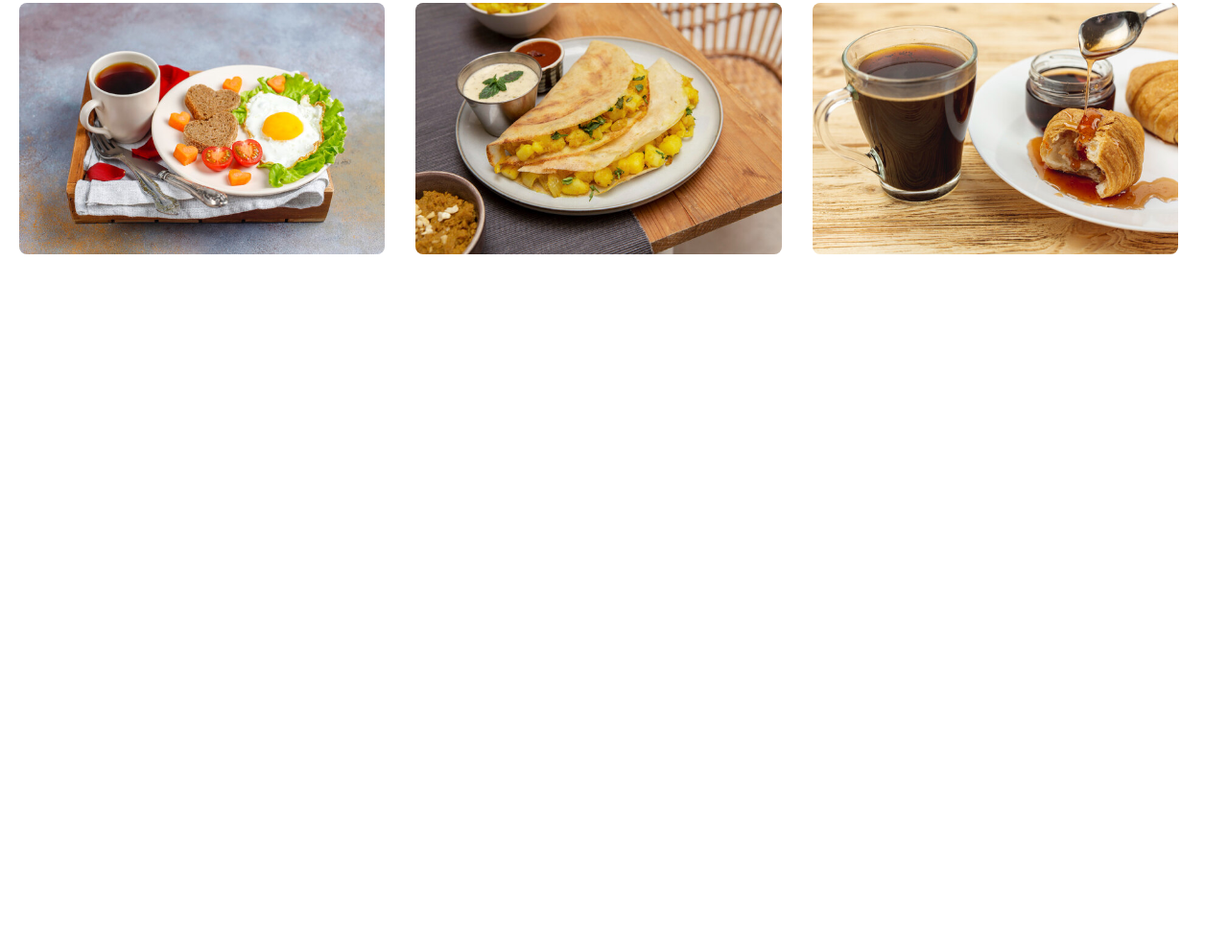
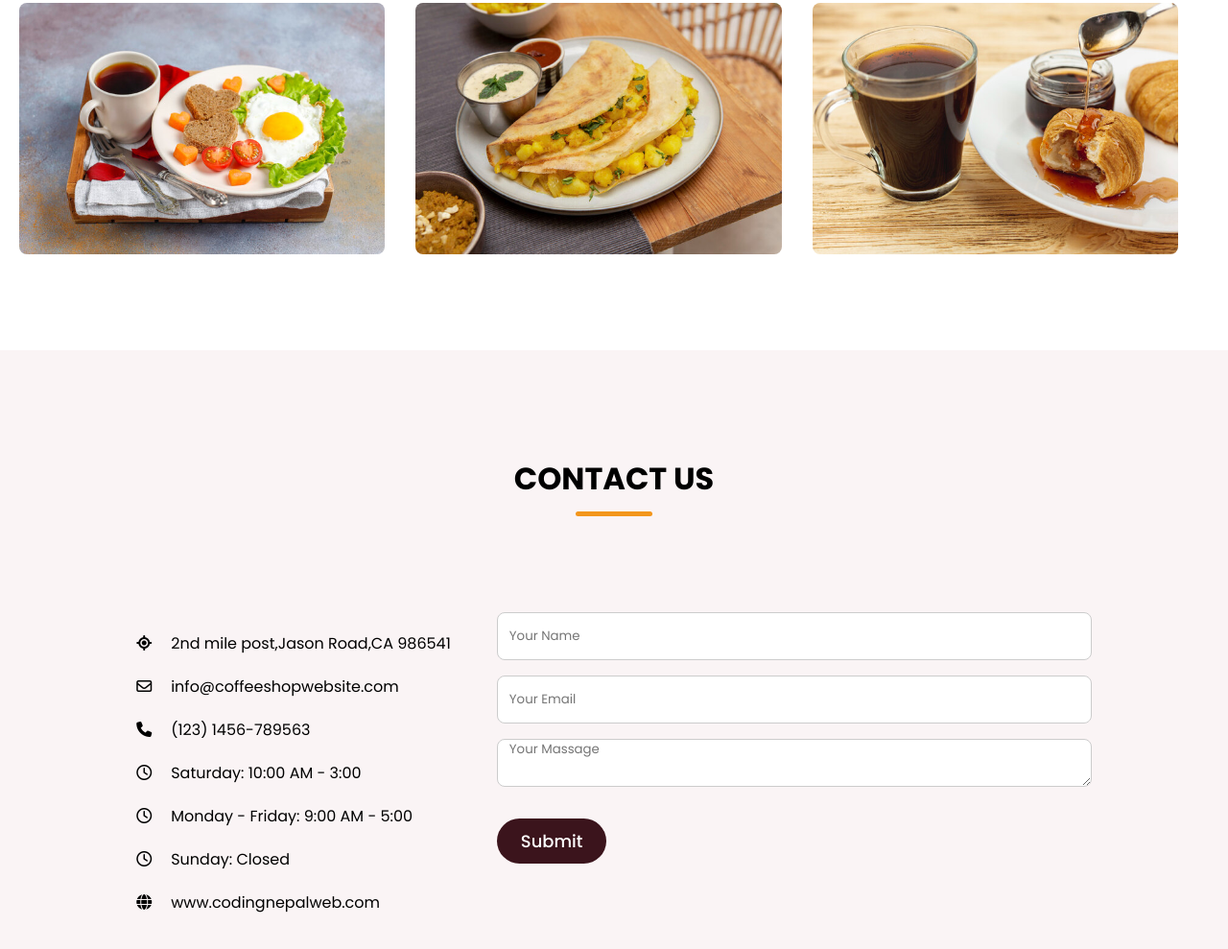
Before and after one commit to dwathsala/Coffee-Website, a plain HTML site: page index.html in a window 1280 px wide. Shown: the part 4215-5204 px from the top of the page at 96% size. Before the commit the page ends 4580 px from the top, so only its background shows below. Drawn offline with nearby package versions, Linux system fonts and the light colour scheme; a web font is replaced by a local one.

Commit message:
update contact section

```diff
--- a/index.html
+++ b/index.html
@@ -221,6 +221,57 @@
                 </ul>
             </div>
         </section>
+
+        <!--Contact section-->
+        <section class="contact-section">
+            <h2 class="section-title">Contact Us</h2>
+            <div class="section-content">
+                <ul class="contact-info-list">
+
+                    <li class="contact-info">
+                        <i class="fa-solid fa-location-crosshairs"></i>
+                        <p>2nd mile post,Jason Road,CA 986541</p>
+                    </li>
+
+                    <li class="contact-info">
+                        <i class="fa-regular fa-envelope"></i>
+                        <p>info@coffeeshopwebsite.com</p>
+                    </li>
+
+                    <li class="contact-info">
+                        <i class="fa-solid fa-phone"></i>
+                        <p>(123) 1456-789563</p>
+                    </li>
+
+                    <li class="contact-info">
+                        <i class="fa-regular fa-clock"></i>
+                        <p>Saturday: 10:00 AM - 3:00</p>
+                    </li>
+
+                    <li class="contact-info">
+                        <i class="fa-regular fa-clock"></i>
+                        <p>Monday - Friday: 9:00 AM - 5:00</p>
+                    </li>
+
+                    <li class="contact-info">
+                        <i class="fa-regular fa-clock"></i>
+                        <p>Sunday: Closed</p>
+                    </li>
+
+                    <li class="contact-info">
+                        <i class="fa-solid fa-globe"></i>
+                        <p>www.codingnepalweb.com</p>
+                    </li>
+                </ul>
+
+                <form action="#" class="contact-form">
+                    <input type="text" placeholder="Your Name" class="form-input" required>
+                    <input type="email" placeholder="Your Email" class="form-input" required>
+                    <textarea placeholder="Your Massage" class="form-input" required></textarea>
+                    <button class="submit-button">Submit</button>
+                </form>
+            </div>
+        </section>
     </main>
 
     <!--linking swipper script-->
--- a/style.css
+++ b/style.css
@@ -360,6 +360,74 @@ header .navbar{
     transform: scale(1.3);
 }
 
+/*Contact Us section*/
+.contact-section{
+    padding: 50px 0 100px;
+    background-color: var(--light-pink-color);
+}
+
+.contact-section .section-content{
+    display: flex;
+    gap: 48px;
+    align-items: flex-start;
+    justify-content: center;
+}
+
+.contact-section .contact-info-list .contact-info{
+    display: flex;
+    gap: 20px;
+    margin: 20px 0;
+    align-items: center;
+}
+
+.contact-section .contact-info-list .contact-info .i{
+    font-size: var(--font-size-m);
+}
+
+.contact-section .contact-form .form-input{
+    width: 100%;
+    height: 50px;
+    padding: 0 12px;
+    outline: none;
+    margin-bottom: 16px;
+    background-color: var(--white-color);
+    border-radius: var(--border-radius-s);
+    border: 1px solid var(--medium-gray-color);
+}
+
+.contact-section .contact-form{
+    max-width: 50%;
+}
+
+.contact-section .contact-form .form-input:focus{
+    border-color: var(--secondary-color);
+}
+
+.contact-section .contact-form textarea{
+    height: 100px;
+    padding: 12px;
+    resize: vertical;
+}
+
+.contact-section .contact-form .submit-button{
+    padding: 10px 25px;
+    margin-top: 10px;
+    color: var(--white-color);
+    font-size: var(--font-size-m);
+    font-weight: var(--font-weight-medium);
+    background-color: var(--Primary-color);
+    border-radius: var(--border-radius-m);
+    border: 1px;
+    transform: 0.3s ease;
+}
+
+.contact-section .contact-form .submit-button:hover{
+    background: transparent;
+    color: var(--Primary-color);
+    border: 1px solid var(--Primary-color);
+
+}
+
 /* Responsive media query code for max width 1024px*/
 @media screen and (max-width: 1024px) {
     .menu-section .menu-list{
@@ -440,7 +508,7 @@ header .navbar{
         justify-content: center;
     }
 
-    .hero-section .hero-details :is(.subtitle , .description), .about-section .about-details{
+    .hero-section .hero-details :is(.subtitle , .description), .about-section .about-details, .about-section, .contact-section .contact-form {
         max-width: 100%;
     }
 
@@ -486,6 +554,11 @@ header .navbar{
     .gallery-section .gallery-list .gallery-item{
         width: calc(100% / 2 - 30px);
     }
+
+    .contact-section .section-content{
+        flex-direction: column-reverse;
+        align-items: center;
+    }
 }
 
 /* Responsive media query code for max width 640px*/
```
